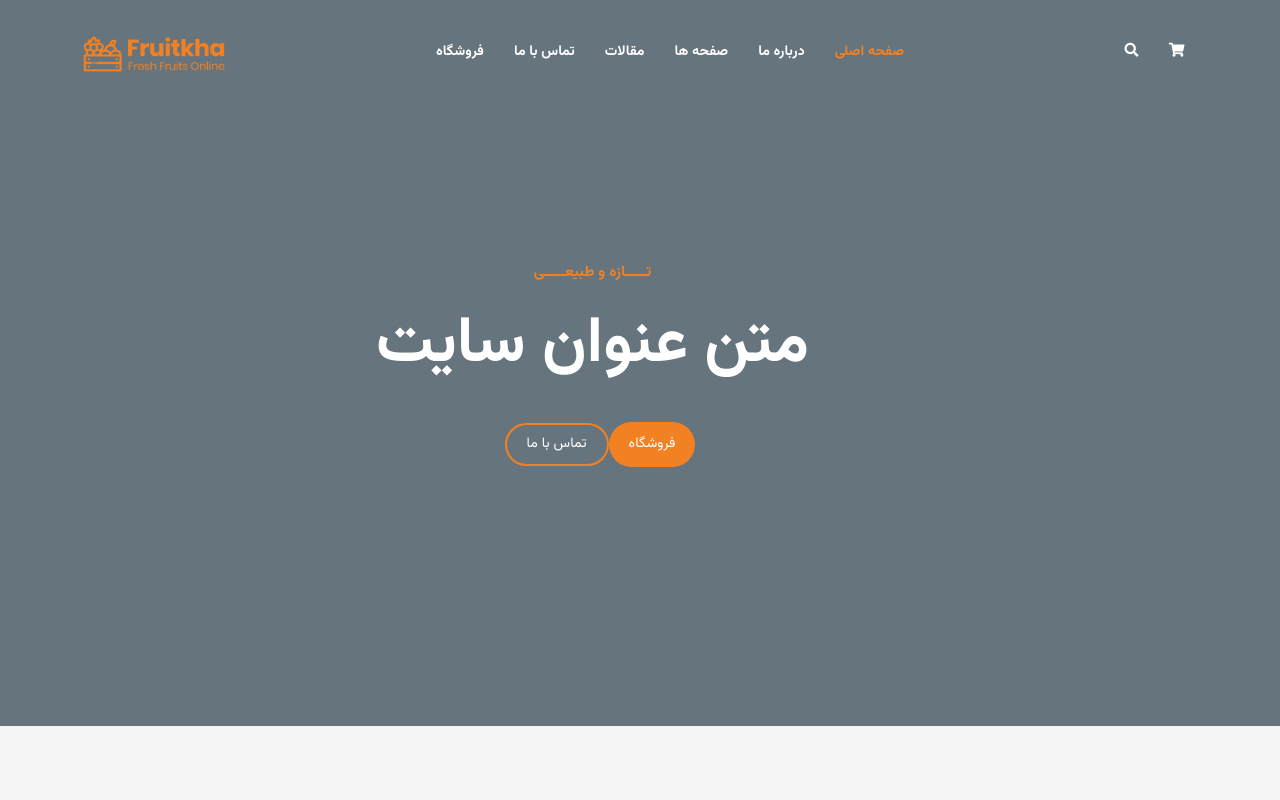
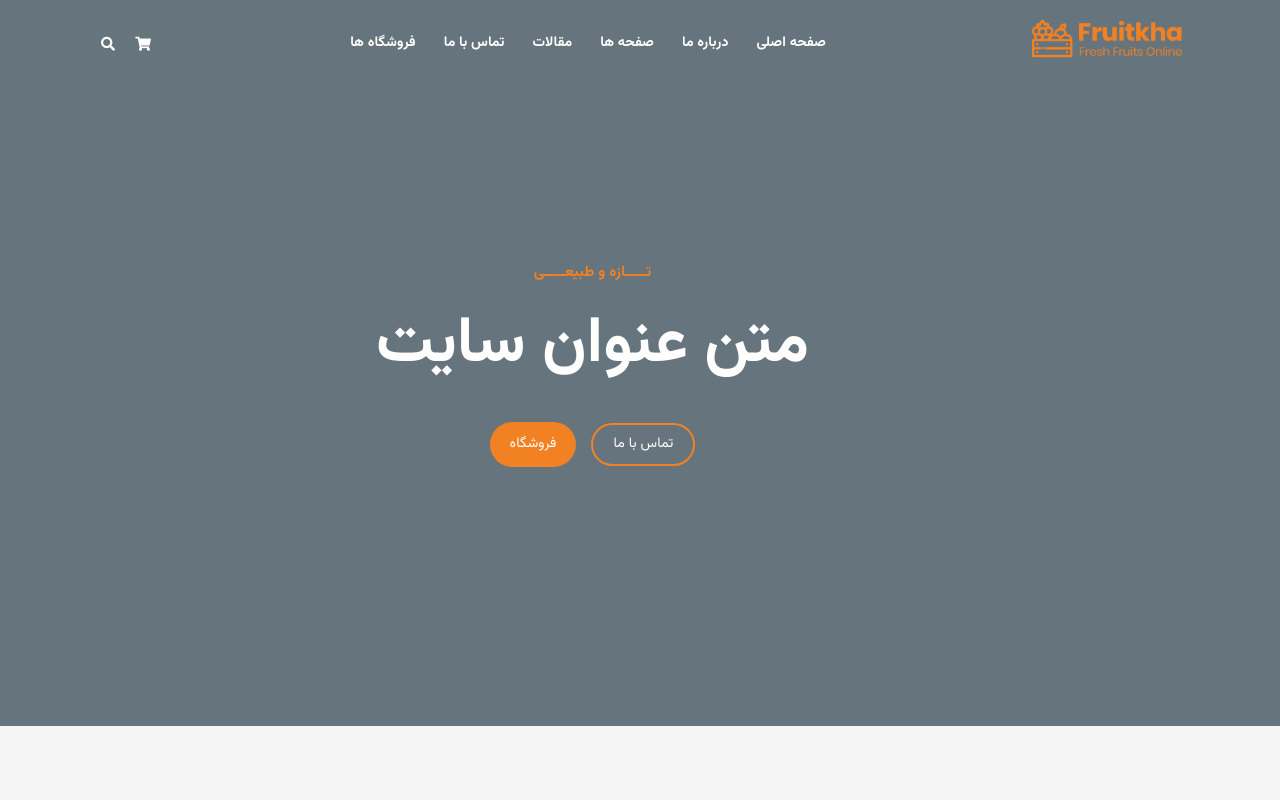
Before and after one commit to mohammadali-amd/react-onlineShop-fruitkha, a React (Create React App) app: page / in a window 1280 px wide. Shown: the top 800 px of the page. Built offline with nearby package versions, Linux system fonts and the light colour scheme.

Commit message:
fix bugs

```diff
--- a/src/component/Navbar.jsx
+++ b/src/component/Navbar.jsx
@@ -1,80 +1,113 @@
-import React, { useContext } from 'react';
+import React, { useContext, useState } from 'react';
 import { Link } from 'react-router-dom';
 import CartContext from '../store/cart-context';
 
 const Navbar = () => {
    const cartCtx = useContext(CartContext);
 
+   // Change nav color when scrolling
+   const [color, setColor] = useState(false);
+   const changeColor = () => {
+      if (window.scrollY >= 90) {
+         setColor(true)
+      } else {
+         setColor(false)
+      }
+   };
+
+   window.addEventListener('scroll', changeColor);
+
    const numberOfCartItem = cartCtx.items.reduce((curNumber, item) => {
       return curNumber + item.amount
    }, 0)
 
    return (
-      <div className="top-header-area" id="sticker">
-         <div className="container">
-            <div className="row">
-               <div className="col-lg-12 col-sm-12 text-center">
-                  <div className="main-menu-wrap">
+      <nav className={`fixed-top ${color ? 'navbar-scroll-bg' : ''}`}>
+         <nav className="container align-items-center pt-2">
+            <nav className="navbar navbar-expand-lg navbar-dark py-2">
+               <div className="container-fluid">
                   {/* <!-- logo --> */}
-                     <div className="site-logo">
                   <Link to="/">
-                           <img src="assets/img/logo.png" alt="" />
+                     <img src="assets/img/logo.png" alt="" style={{ width: '160px', paddingBottom: '1rem' }} />
                   </Link>
-                     </div>
                   {/* <!-- logo --> */}
-
-                     {/* <!-- menu start --> */}
-                     <nav className="main-menu">
-                        <ul>
-                           <li className="current-list-item"><Link to="/">صفحه اصلی</Link>
-                              <ul className="sub-menu">
-                                 <li><Link to="/">صفحه اصلی ثابت</Link></li>
-                                 <li><Link to="slider-home">صفحه اصلی با اسلایدر</Link></li>
+                  <button className="navbar-toggler" type="button" data-bs-toggle="collapse"
+                     data-bs-target="#navbarColor02" aria-controls="navbarColor02" aria-expanded="false"
+                     aria-label="Toggle navigation">
+                     <span className="navbar-toggler-icon"></span>
+                  </button>
+                  <div className="collapse navbar-collapse" id="navbarColor02">
+                     <ul className="navbar-nav me-auto mb-2 mb-lg-0">
+                        <li className="nav-item dropdown">
+                           <Link to="/" className="nav-link" id="navbarDropdownMenuLink" role="button"
+                              data-bs-toggle="dropdown">
+                              صفحه اصلی
+                           </Link>
+                           <ul className="dropdown-menu" aria-labelledby="navbarDropdownMenuLink">
+                              <li><Link to="/" className="dropdown-item">صفحه اصلی استاتیک</Link></li>
+                              <li><Link to="/slider-home" className="dropdown-item">صفحه اصلی با اسلایدر</Link></li>
                            </ul>
                         </li>
-                           <li><Link to="about">درباره ما</Link></li>
-                           <li><Link to="#">صفحه ها</Link>
-                              <ul className="sub-menu">
-                                 <li><Link to="/404_page">صفحه 404</Link></li>
-                                 <li><Link to="/about">درباره ما</Link></li>
-                                 <li><Link to="/cart">سبد خرید</Link></li>
-                                 <li><Link to="/checkout">صفحه پرداخت</Link></li>
-                                 <li><Link to="/contact">تماس با ما</Link></li>
-                                 <li><Link to="/news">مقالات</Link></li>
-                                 <li><Link to="/shop">فروشگاه</Link></li>
+                        <li className="nav-item">
+                           <Link to="/about" className="nav-link" aria-current="page">
+                              درباره ما
+                           </Link>
+                        </li>
+                        <li className="nav-item dropdown">
+                           <Link to="/" className="nav-link" id="navbarDropdownMenuLink" role="button"
+                              data-bs-toggle="dropdown">
+                              صفحه ها
+                           </Link>
+                           <ul className="dropdown-menu" aria-labelledby="navbarDropdownMenuLink">
+                              <li><Link className="dropdown-item" to="/404_page">صفحه 404</Link></li>
+                              <li><Link className="dropdown-item" to="/about">درباره ما</Link></li>
+                              <li><Link className="dropdown-item" to="/cart">سبد خرید</Link></li>
+                              <li><Link className="dropdown-item" to="/checkout">صفحه پرداخت</Link></li>
+                              <li><Link className="dropdown-item" to="/contact">تماس با ما</Link></li>
+                              <li><Link className="dropdown-item" to="/news">مقالات</Link></li>
+                              <li><Link className="dropdown-item" to="/shop">فروشگاه</Link></li>
                            </ul>
                         </li>
-                           <li><Link to="/news">مقالات</Link>
-                              <ul className="sub-menu">
-                                 <li><Link to="/news">مقالات</Link></li>
-                                 <li><Link to="/single-news">صفحه مقاله</Link></li>
+                        <li className="nav-item dropdown">
+                           <Link to="/news" className="nav-link" id="navbarDropdownMenuLink" role="button"
+                              data-bs-toggle="dropdown">
+                              مقالات
+                           </Link>
+                           <ul className="dropdown-menu" aria-labelledby="navbarDropdownMenuLink">
+                              <li><Link to="/news" className="dropdown-item">مقالات</Link></li>
+                              <li><Link to="/single-news" className="dropdown-item">صفحه مقالات</Link></li>
                            </ul>
                         </li>
-                           <li><Link to="contact">تماس با ما</Link></li>
-                           <li><Link to="shop">فروشگاه</Link>
-                              <ul className="sub-menu">
-                                 <li><Link to="shop">فروشگاه</Link></li>
-                                 <li><Link to="product">صفحه محصول</Link></li>
-                                 <li><Link to="cart">سبد خرید</Link></li>
-                                 <li><Link to="checkout">صفحه پرداخت</Link></li>
+                        <li className="nav-item">
+                           <Link to='/contact' className="nav-link" aria-current="page">
+                              تماس با ما
+                           </Link>
+                        </li>
+                        <li className="nav-item dropdown">
+                           <Link to="/shop" className="nav-link" id="navbarDropdownMenuLink" role="button"
+                              data-bs-toggle="dropdown">
+                              فروشگاه ها
+                           </Link>
+                           <ul className="dropdown-menu" aria-labelledby="navbarDropdownMenuLink">
+                              <li><Link to="/shop" className="dropdown-item">فروشگاه</Link></li>
+                              <li><Link to="/product" className="dropdown-item">صفحه محصول</Link></li>
+                              <li><Link to="/cart" className="dropdown-item">سبد خرید</Link></li>
+                              <li><Link to="/checkout" className="dropdown-item">صفحه پرداخت</Link></li>
                            </ul>
                         </li>
-                           <li>
+                     </ul>
+
+                     <div>
                         <div className="header-icons">
-                                 <Link className="shopping-cart" to="cart"><sup>{numberOfCartItem > 0 && numberOfCartItem} </sup><i className="fas fa-shopping-cart"></i></Link>
+                           <Link className="shopping-cart" to="/cart"> <sup>{numberOfCartItem > 0 && numberOfCartItem} </sup><i className="fas fa-shopping-cart"></i></Link>
                            <Link className="mobile-hide search-bar-icon" to="#"><i className="fas fa-search"></i></Link>
-                              </div>
-                           </li>
-                        </ul>
-                     </nav>
-                     <Link className="mobile-show search-bar-icon" to="#"><i className="fas fa-search"></i></Link>
-                     <div className="mobile-menu"></div>
-                     {/* <!-- menu end --> */}
                         </div>
                      </div>
                   </div>
                </div>
-      </div>
+            </nav>
+         </nav>
+      </nav>
    )
 }
 
--- a/src/pages/Home.jsx
+++ b/src/pages/Home.jsx
@@ -15,8 +15,8 @@ const Home = () => {
                            <p className="subtitle">تـــــازه و طبیعـــــی</p>
                            <h1>متن عنوان سایت</h1>
                            <div className="hero-btns">
+                              <Link to="/contact" className="bordered-btn">تماس با ما</Link>
                               <Link to="/shop" className="boxed-btn">فروشگاه</Link>
-                              <Link to="/contact" className="bordered-btn">تماس با ما</Link>
                            </div>
                         </div>
                      </div>
```
Lines whose indentation alone changed are shown as unchanged.
